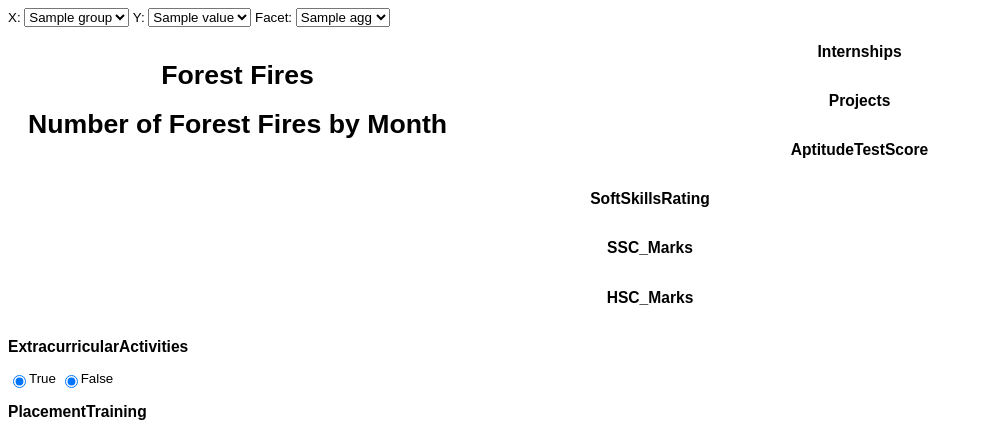
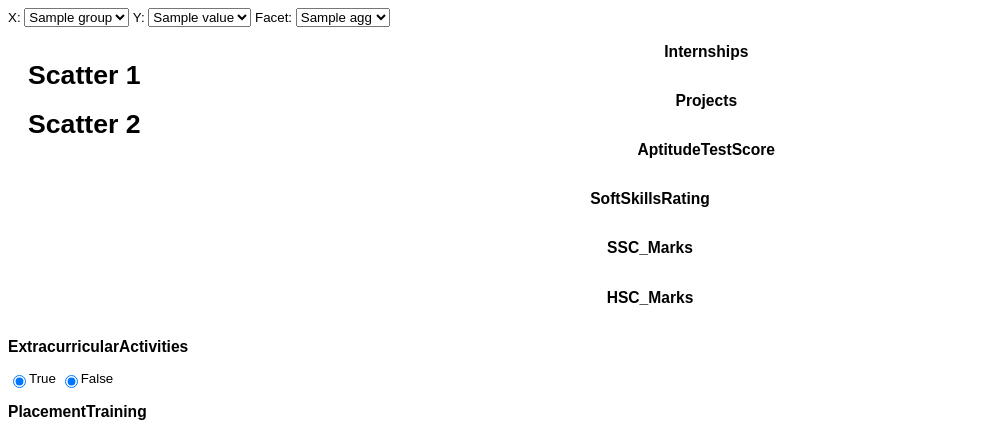
Before and after one commit to madelynsilveira/cs_178_Midterm, a Flask app: template starter/templates/index.html in a window 1280 px wide. Shown: the top 428 px of the page, without its empty margins (0-983 px from the left). Run offline with Flask 3, Linux system fonts and the light colour scheme; the template is opened without the code that fills it: most values are stand-ins (such as "Sample title", 1, 10 or a date in 2020).

Commit message:
all changes from meeting 1

```diff
--- a/starter/app.py
+++ b/starter/app.py
@@ -75,9 +75,13 @@ def update():
         discrete_predicate = ' AND '.join([f'1=0' for column in
                                            discrete_columns])
 
+
+    #
+
     # Combine where clause from sliders and checkboxes
     predicate = ' AND '.join([continuous_predicate, discrete_predicate])
     scatter_query = f'SELECT X, Y FROM forestfires.csv WHERE {predicate}'
+    # scatter_query = f'SELECT {x}, {y}, FROM placementdata.csv WHERE {predicate}'
     scatter_results = duckdb.sql(scatter_query).df()
     # print(str(scatter_results.head()))
 
--- a/starter/templates/index.html
+++ b/starter/templates/index.html
@@ -35,8 +35,8 @@
 </div>
   <div class = "container">
     <div style="float: left">
-      <div><h1>Forest Fires</h1><div id="scatter"></div></div>
-      <div><h1>Number of Forest Fires by Month</h1><div id="bar"></div></div>
+      <div><h1>Scatter 1</h1><div id="scatter1"></div></div>
+      <div><h1>Scatter 2</h1><div id="scatter2"></div></div>
     </div>
       <h3>Internships</h3><div id="internships-slider" style="width:400pt; display: inline-block"></div>
       <h3>Projects</h3><div id="projects-slider" style="width:400pt; display: inline-block"></div>
@@ -63,11 +63,11 @@
   width = 460 - margin.left - margin.right,
   height = 360 - margin.top - margin.bottom;
 
-  scatter_svg = draw_svg('scatter', margin, width, height)
-  scatter_scale = draw_axes('scatter', scatter_svg, width, height, {{scatter_ranges[:2]}}, {{scatter_ranges[2:]}}, false)
+  scatter_svg = draw_svg('scatter1', margin, width, height)
+  scatter_scale = draw_axes('scatter1', scatter_svg, width, height, {{scatter_ranges[:2]}}, {{scatter_ranges[2:]}}, false)
 
-  scatter_svg = draw_svg('scatter', margin, width, height)
-  scatter_scale = draw_axes('scatter', scatter_svg, width, height, {{scatter_ranges[:2]}}, {{scatter_ranges[2:]}}, false)
+  scatter_svg = draw_svg('scatter2', margin, width, height)
+  scatter_scale = draw_axes('scatter2', scatter_svg, width, height, {{scatter_ranges[:2]}}, {{scatter_ranges[2:]}}, false)
 
   {% for column, (min,max) in filter_ranges.items() %}
     draw_slider('{{column}}', {{min}}, {{max}}, scatter_svg, bar_svg, scatter_scale, bar_scale)
```
